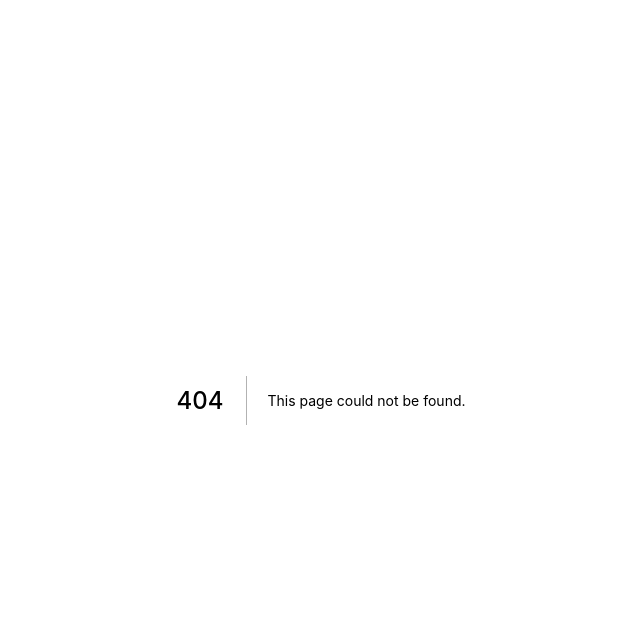
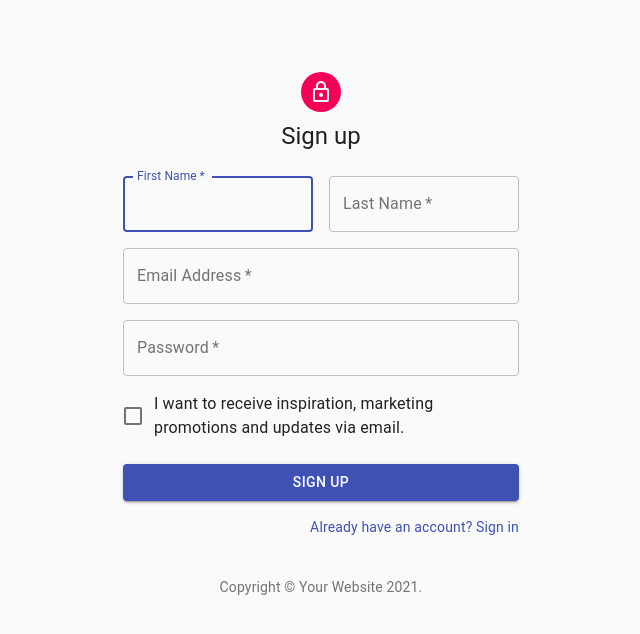
Before and after one commit to mo-ri-regen/nextjs-practice, a Next.js app: page /signup in a window 1280 px wide. Before the commit this address had no page. Shown: the top 634 px of the page, without its empty margins (319-959 px from the left). Built offline with nearby package versions, Linux system fonts and the light colour scheme.

Commit message:
✨ add signup page

```diff
--- a/src/pages/signin.tsx
+++ b/src/pages/signin.tsx
@@ -103,7 +103,7 @@
                 </Link>
               </Grid>
               <Grid item>
-                <Link href="#" variant="body2">
+                <Link href="/signup" variant="body2">
                   {"Don't have an account? Sign Up"}
                 </Link>
               </Grid>
--- /dev/null
+++ b/src/pages/signup.tsx
@@ -0,0 +1,140 @@
+import React from "react";
+import Avatar from "@material-ui/core/Avatar";
+import Button from "@material-ui/core/Button";
+import CssBaseline from "@material-ui/core/CssBaseline";
+import TextField from "@material-ui/core/TextField";
+import FormControlLabel from "@material-ui/core/FormControlLabel";
+import Checkbox from "@material-ui/core/Checkbox";
+import Link from "@material-ui/core/Link";
+import Grid from "@material-ui/core/Grid";
+import Box from "@material-ui/core/Box";
+import LockOutlinedIcon from "@material-ui/icons/LockOutlined";
+import Typography from "@material-ui/core/Typography";
+import { makeStyles } from "@material-ui/core/styles";
+import Container from "@material-ui/core/Container";
+
+function Copyright() {
+  return (
+    <Typography variant="body2" color="textSecondary" align="center">
+      {"Copyright © "}
+      <Link color="inherit" href="/">
+        Your Website
+      </Link>{" "}
+      {new Date().getFullYear()}
+      {"."}
+    </Typography>
+  );
+}
+
+const useStyles = makeStyles((theme) => ({
+  paper: {
+    marginTop: theme.spacing(8),
+    display: "flex",
+    flexDirection: "column",
+    alignItems: "center",
+  },
+  avatar: {
+    margin: theme.spacing(1),
+    backgroundColor: theme.palette.secondary.main,
+  },
+  form: {
+    width: "100%", // Fix IE 11 issue.
+    marginTop: theme.spacing(3),
+  },
+  submit: {
+    margin: theme.spacing(3, 0, 2),
+  },
+}));
+
+export default function SignUp() {
+  const classes = useStyles();
+
+  return (
+    <Container component="main" maxWidth="xs">
+      <CssBaseline />
+      <div className={classes.paper}>
+        <Avatar className={classes.avatar}>
+          <LockOutlinedIcon />
+        </Avatar>
+        <Typography component="h1" variant="h5">
+          Sign up
+        </Typography>
+        <form className={classes.form} noValidate>
+          <Grid container spacing={2}>
+            <Grid item xs={12} sm={6}>
+              <TextField
+                autoComplete="fname"
+                name="firstName"
+                variant="outlined"
+                required
+                fullWidth
+                id="firstName"
+                label="First Name"
+                autoFocus
+              />
+            </Grid>
+            <Grid item xs={12} sm={6}>
+              <TextField
+                variant="outlined"
+                required
+                fullWidth
+                id="lastName"
+                label="Last Name"
+                name="lastName"
+                autoComplete="lname"
+              />
+            </Grid>
+            <Grid item xs={12}>
+              <TextField
+                variant="outlined"
+                required
+                fullWidth
+                id="email"
+                label="Email Address"
+                name="email"
+                autoComplete="email"
+              />
+            </Grid>
+            <Grid item xs={12}>
+              <TextField
+                variant="outlined"
+                required
+                fullWidth
+                name="password"
+                label="Password"
+                type="password"
+                id="password"
+                autoComplete="current-password"
+              />
+            </Grid>
+            <Grid item xs={12}>
+              <FormControlLabel
+                control={<Checkbox value="allowExtraEmails" color="primary" />}
+                label="I want to receive inspiration, marketing promotions and updates via email."
+              />
+            </Grid>
+          </Grid>
+          <Button
+            type="submit"
+            fullWidth
+            variant="contained"
+            color="primary"
+            className={classes.submit}
+          >
+            Sign Up
+          </Button>
+          <Grid container justify="flex-end">
+            <Grid item>
+              <Link href="/signin" variant="body2">
+                Already have an account? Sign in
+              </Link>
+            </Grid>
+          </Grid>
+        </form>
+      </div>
+      <Box mt={5}>
+        <Copyright />
+      </Box>
+    </Container>
+  );
+}
```
